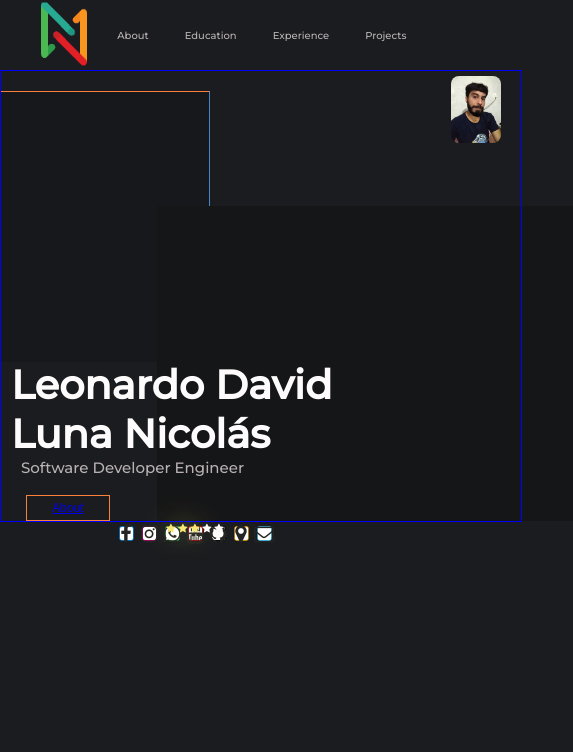
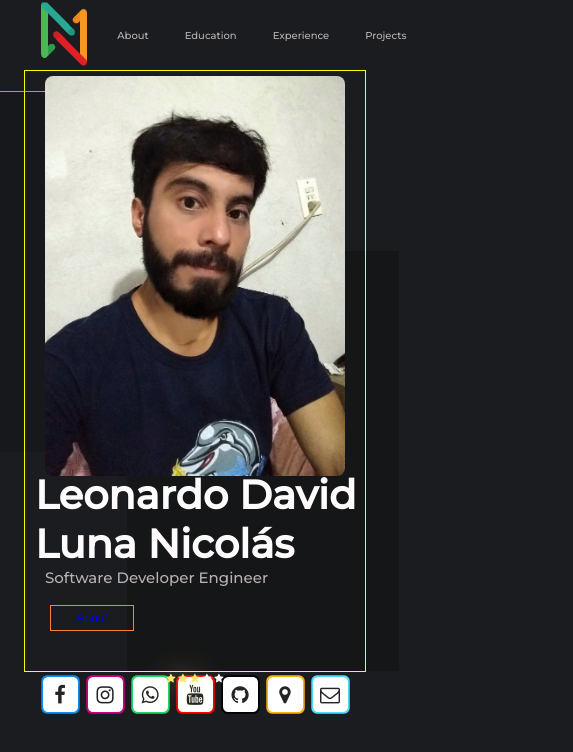
Before and after one commit to LeonardoDavidLuna/LeonardoDavidLuna.github.io, a website: page index.html in a window 390 px wide. Shown: the whole page, 573 px wide, since content can reach past the window. Drawn offline with Linux system fonts and the light colour scheme.

Commit message:
FIX: Responsive Details

```diff
--- a/css/style.css
+++ b/css/style.css
@@ -201,7 +201,6 @@ body{
         height: 570px;
         width: 520px;
         align-items: flex-end;
-        border: 1px solid blue;
     }
     .box h1{
         font-size: 4em;
@@ -226,18 +225,25 @@ body{
         font-size: 10px;
     }
     .main{
-        height: 450px;
+        height: 600px;
+        width: 340px;
+        border: 1px solid yellow;
+        align-content: center;
     }
     .main img{
-        width: 5em;
+        width: 30em;
     }
     .social a{
-        width: 13px;
-        height: 13px;
+        width: 35px;
+        height: 35px;
         margin: 5px;
     }
+    .box button{
+        margin-left: 20px;
+        margin-bottom: 40px;
+    }
 }
-@media (max-width: 120px){
+@media (max-width: 100px){
     body{
         font-size: 10px;
     }
@@ -248,8 +254,8 @@ body{
         width: 8em;
     }
     .social a{
-        width: 10px;
-        height: 10px;
+        width: 20px;
+        height: 20px;
         margin: 3px;
     }
 }
```
Also changed, not shown: index.html (+0 -1 lines).
